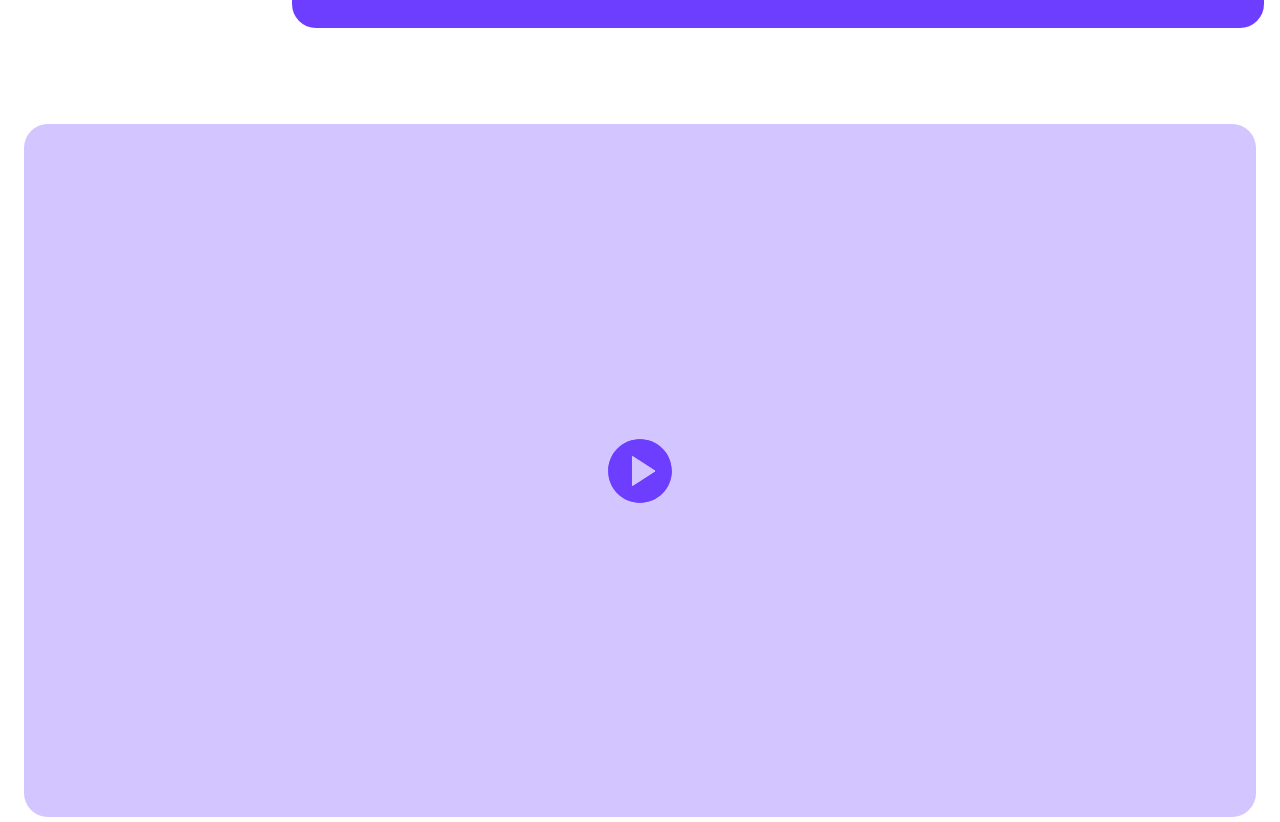
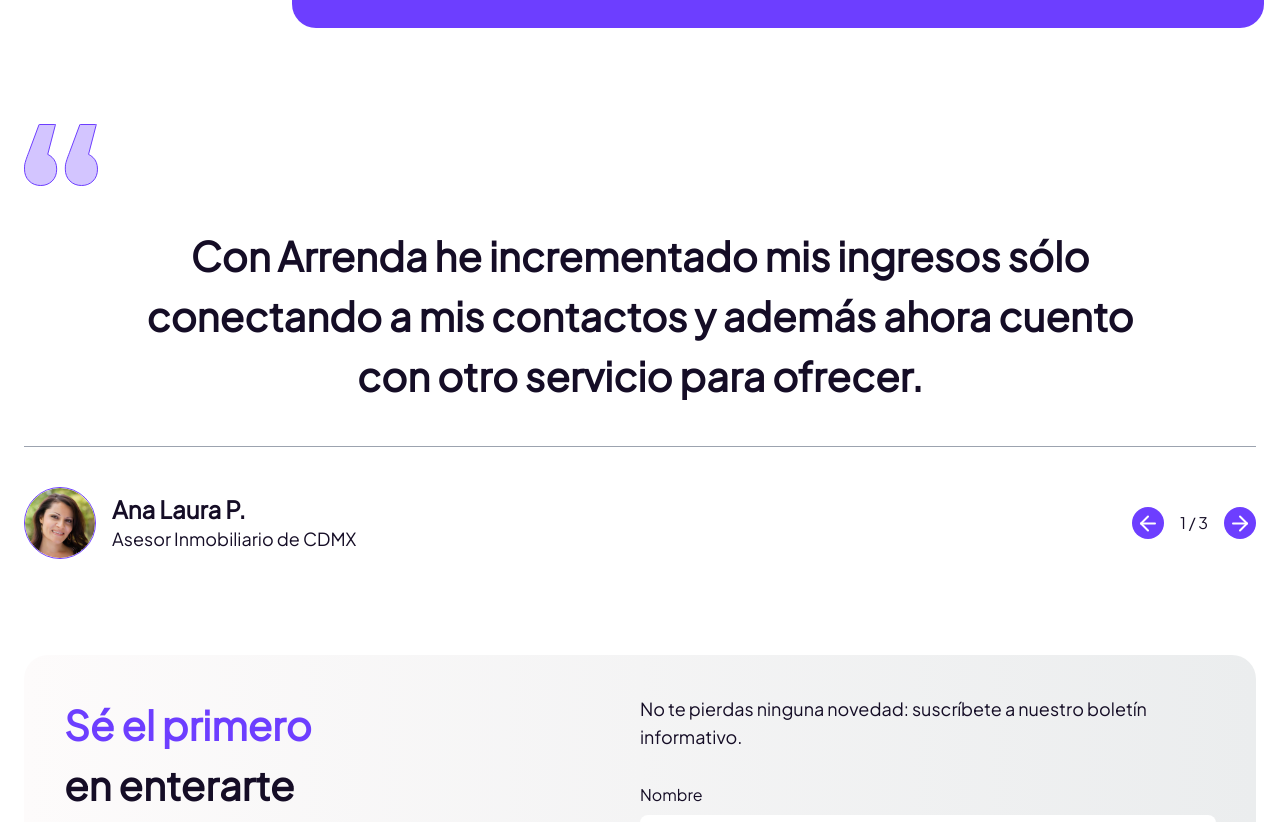
Before and after one commit to Trescento/adelanta, a Nuxt app: page / in a window 1280 px wide. Shown: the part 2100-2922 px from the top of the page. Built offline with nearby package versions, Linux system fonts and the light colour scheme.

Commit message:
Commented out VideoSection component in ViewHome.vue

```diff
--- a/src/components/view/ViewHome.vue
+++ b/src/components/view/ViewHome.vue
@@ -2,7 +2,7 @@
   <HeroSection />
   <StepsSection />
   <ValueSection />
-  <VideoSection />
+  <!-- <VideoSection /> -->
   <TestimonialsSection />
   <NewsletterSection />
 </template>
```
